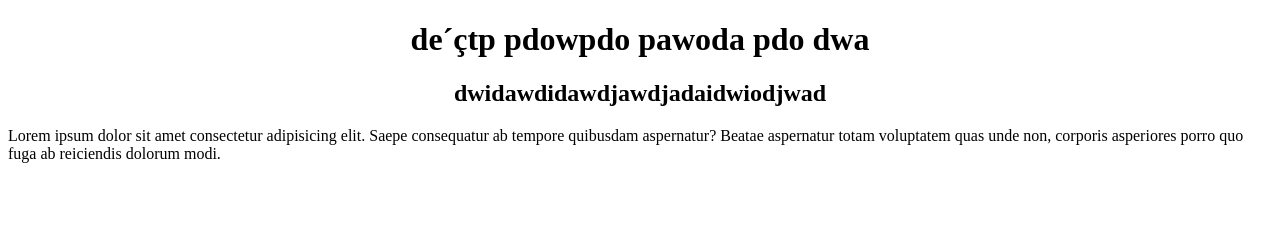
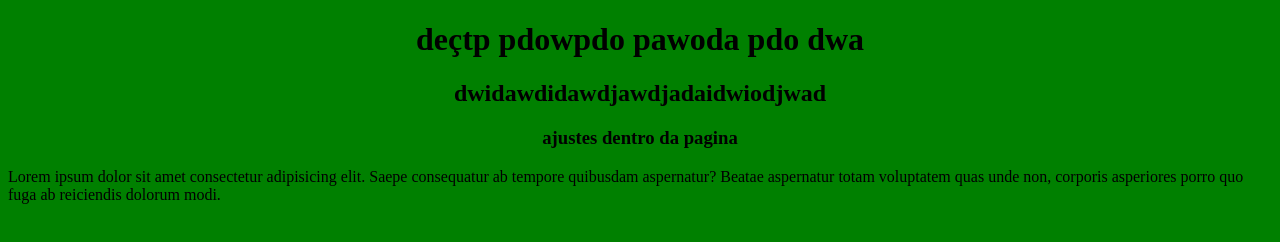
Before and after one commit to ericyang122/exemplo2mia, a plain HTML site: page index.html in a window 1280 px wide. Drawn offline with Linux system fonts and the light colour scheme.

Commit message:
SEGUNDO COMMIT AJUSTANDO A PAGINA

```diff
--- a/index.html
+++ b/index.html
@@ -5,10 +5,11 @@
     <meta name="viewport" content="width=device-width, initial-scale=1.0" />
     <title>exemplo</title>
   </head>
-  <body>
+  <body bgcolor="green">
     <center>
-      <h1>de´çtp pdowpdo pawoda pdo dwa</h1>
+      <h1>deçtp pdowpdo pawoda pdo dwa</h1>
       <h2>dwidawdidawdjawdjadaidwiodjwad</h2>
+      <h3>ajustes dentro da pagina </h3>
     </center>
     <p>Lorem ipsum dolor sit amet consectetur adipisicing elit. Saepe consequatur ab tempore quibusdam aspernatur? Beatae aspernatur totam voluptatem quas unde non, corporis asperiores porro quo fuga ab reiciendis dolorum modi.</p>
   </body>
```
